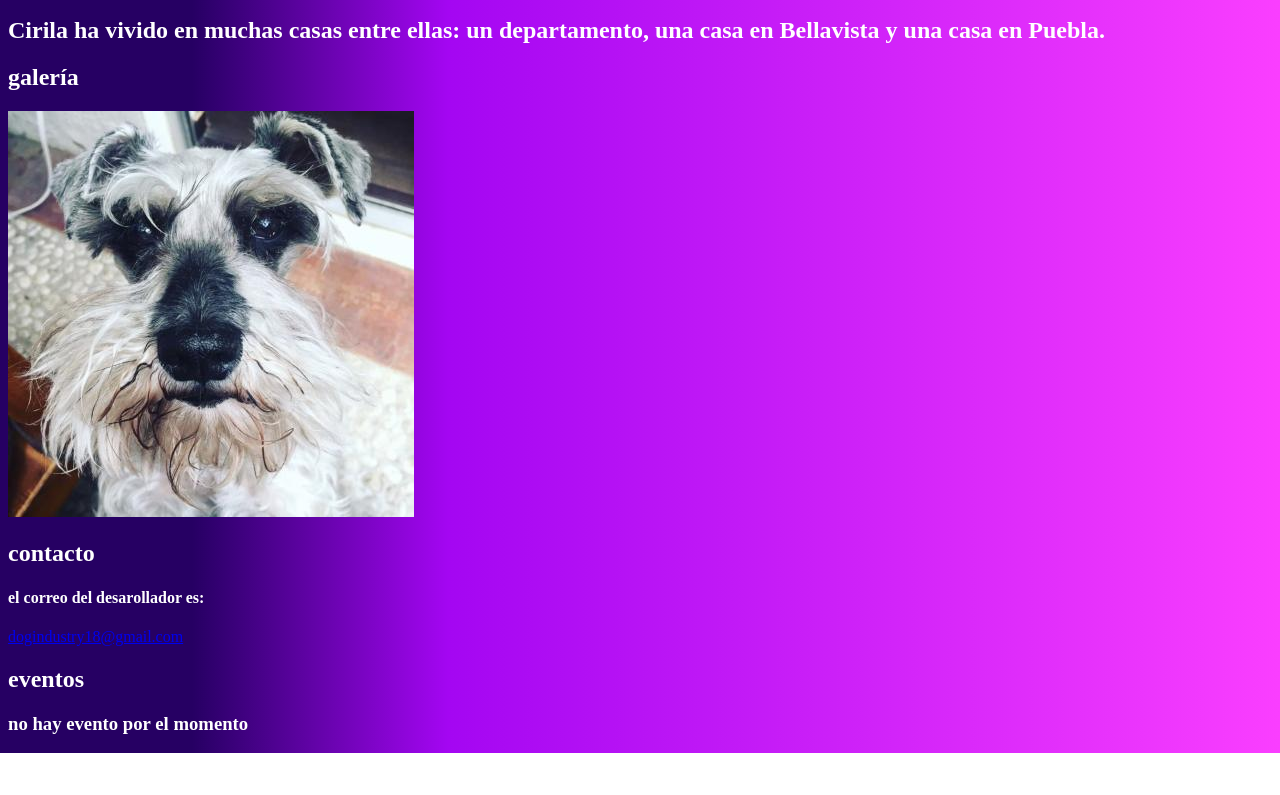
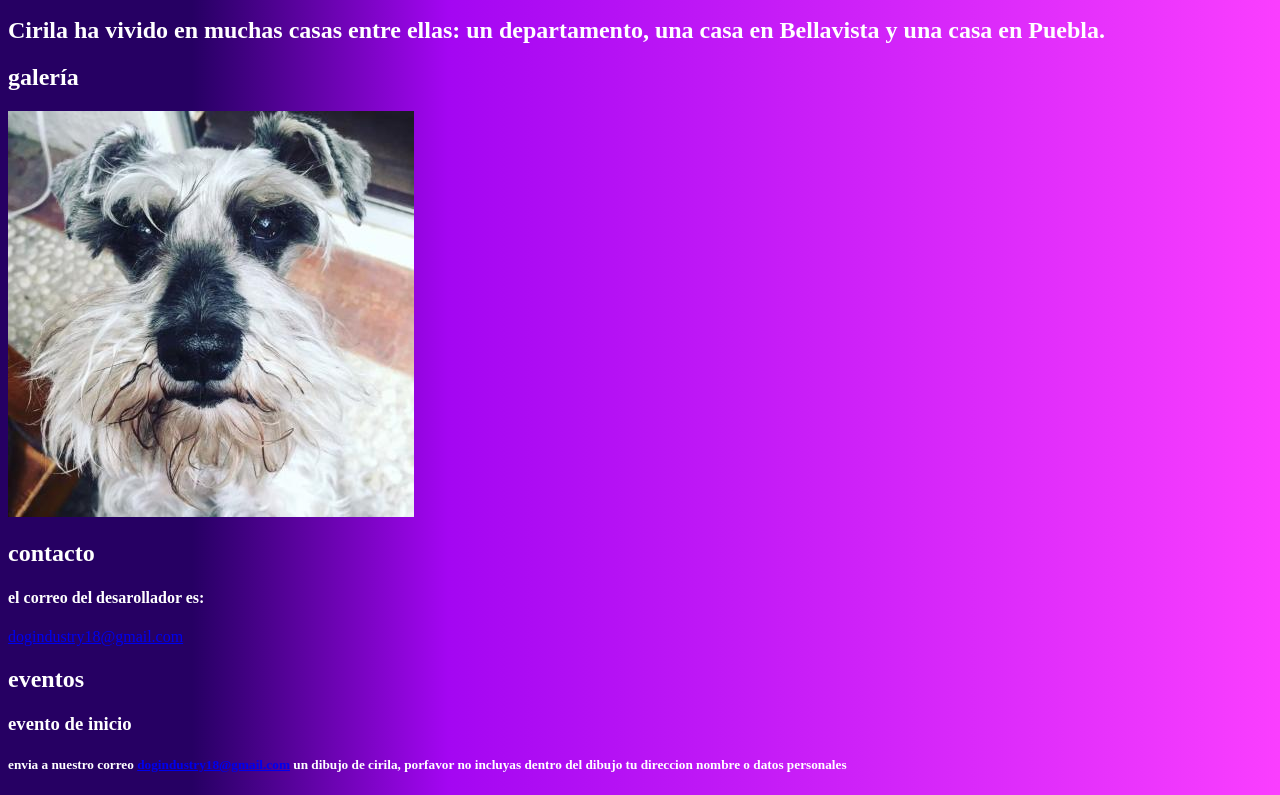
Before and after one commit to dog-industry/cirila, a plain HTML site: page index.html in a window 1280 px wide. Shown: the part 687-1482 px from the top of the page. Before the commit the page ends 1440 px from the top, so only its background shows below. Drawn offline with Linux system fonts and the light colour scheme.

Commit message:
evento 1

```diff
--- a/index.html
+++ b/index.html
@@ -41,7 +41,8 @@
     </section>
     <section id="eventos">
         <h1>eventos</h1>
-        <h3>no hay evento por el momento</h3>
+        <h3>evento de inicio</h3>
+        <h5>envia a nuestro correo <a href="mailto:dogindustry18@gmail.com">dogindustry18@gmail.com</a> un dibujo de cirila, porfavor no incluyas dentro del dibujo tu direccion nombre o datos personales</h5>
     </section>
 </body>
 
```
